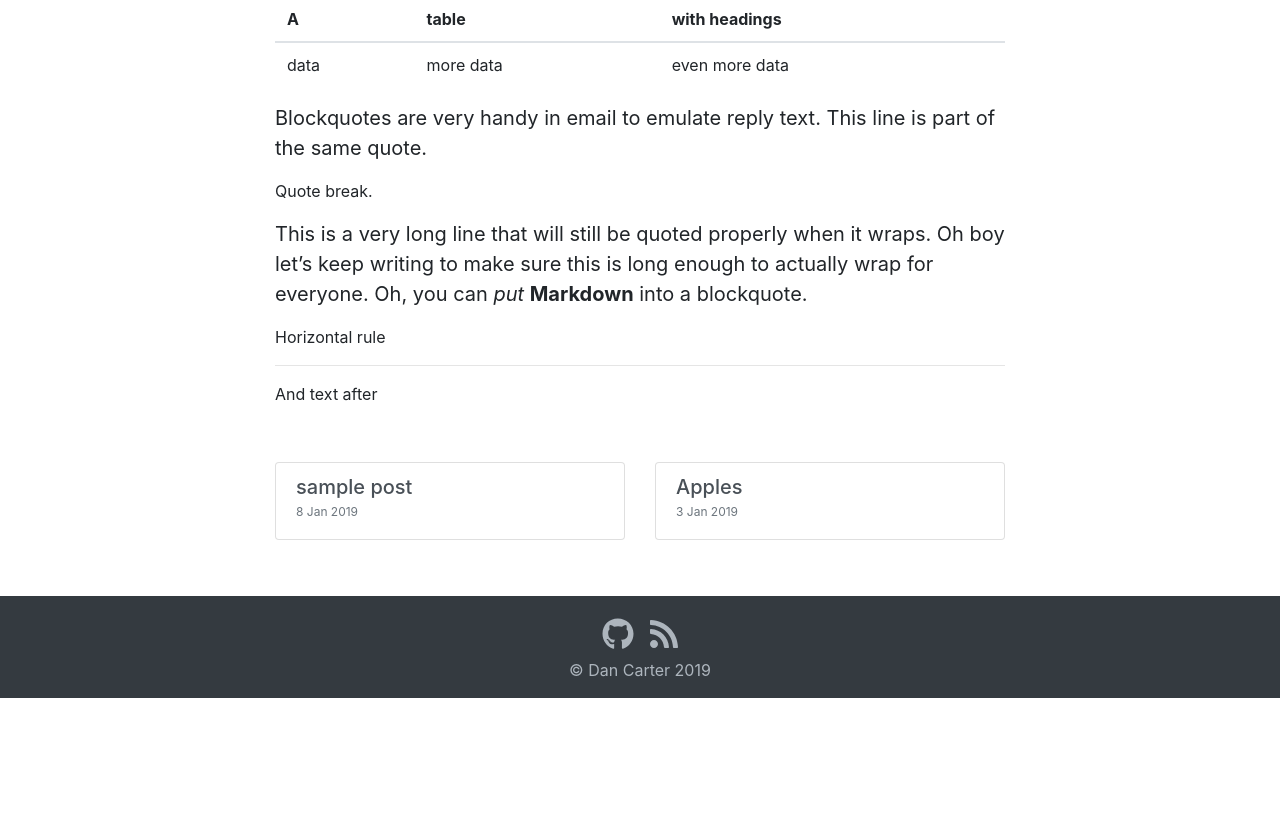
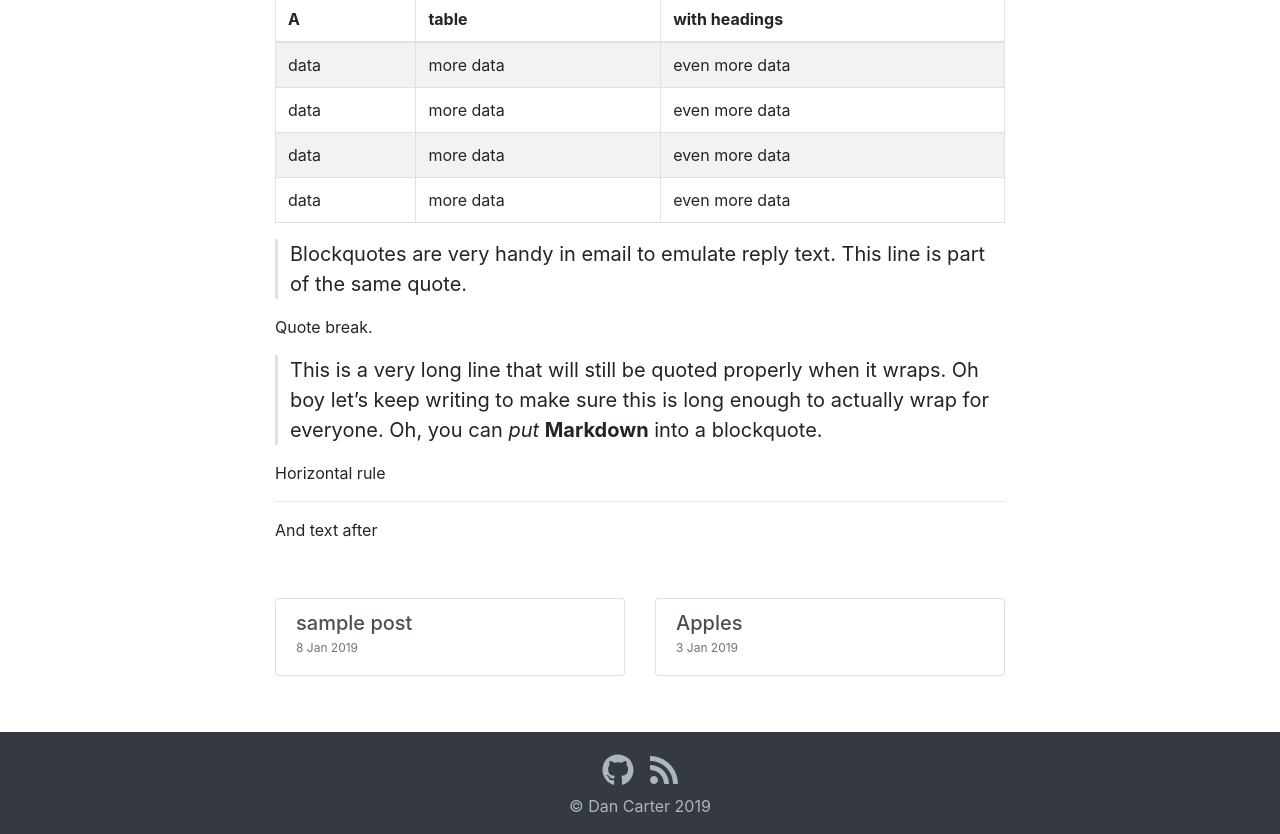
Before and after one commit to djcarter85/codingblog, a Jekyll site: the page built from _posts/2019-01-04-coding.md, in a window 1280 px wide. Shown: the part 1314-2148 px from the top of the page. Built offline with Jekyll 4.4.1, drawn with Linux system fonts in a browser that asks for light colours; nearby versions of some CDN libraries; before the commit the page ends 2012 px from its top, so only the background shows below that.

Commit message:
Improved formatting

```diff
--- a/_posts/2019-01-04-coding.md
+++ b/_posts/2019-01-04-coding.md
@@ -39,7 +39,10 @@ An image
 |A|table|with headings|
 |---|---|---|
 |data|more data|even more data|
-{:.table}
+|data|more data|even more data|
+|data|more data|even more data|
+|data|more data|even more data|
+{:.table.table-striped.table-bordered}
 
 > Blockquotes are very handy in email to emulate reply text.
 > This line is part of the same quote.
--- a/css/custom/includes/_general.scss
+++ b/css/custom/includes/_general.scss
@@ -2,3 +2,8 @@
   color: $gray-600;
   font-size: 18px;
 }
+
+.blockquote {
+  border-left: 3px solid $gray-300;
+  padding-left: 12px;
+}
```
